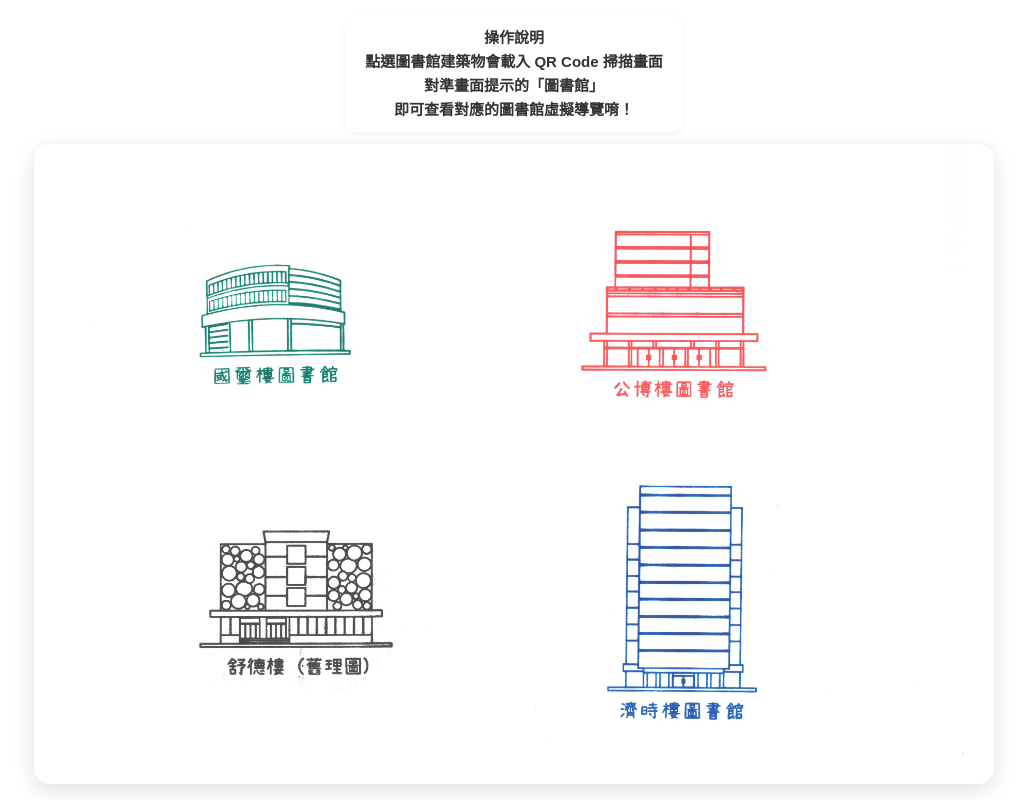
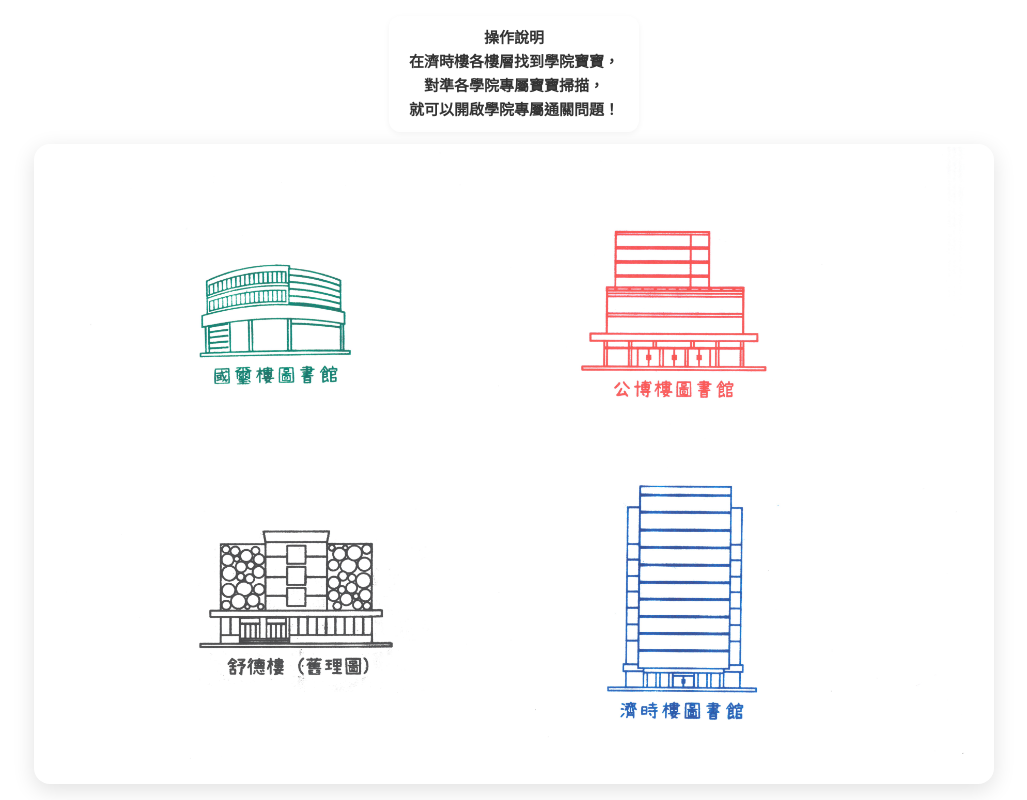
Before and after one commit to wuminhsuan/fjculibrary_2025, a plain HTML site: page index.html in a window 1280 px wide. Shown: the whole page, without its empty margins (126-1153 px from the left). Drawn offline with Linux system fonts and the light colour scheme; no server answers.

Commit message:
Update index.html

```diff
--- a/index.html
+++ b/index.html
@@ -91,9 +91,11 @@
   <!-- 操作說明置於上方 -->
   <div id="topHint">
     操作說明<br>
-    點選圖書館建築物會載入 QR Code 掃描畫面<br>
-    對準畫面提示的「圖書館」<br>
-    即可查看對應的圖書館虛擬導覽唷！
+    在濟時樓各樓層找到學院寶寶，<br>
+對準各學院專屬寶寶掃描，<br>
+就可以開啟學院專屬通關問題！
+<br>
+
   </div>
 
   <!-- 中間圖區 -->
```
